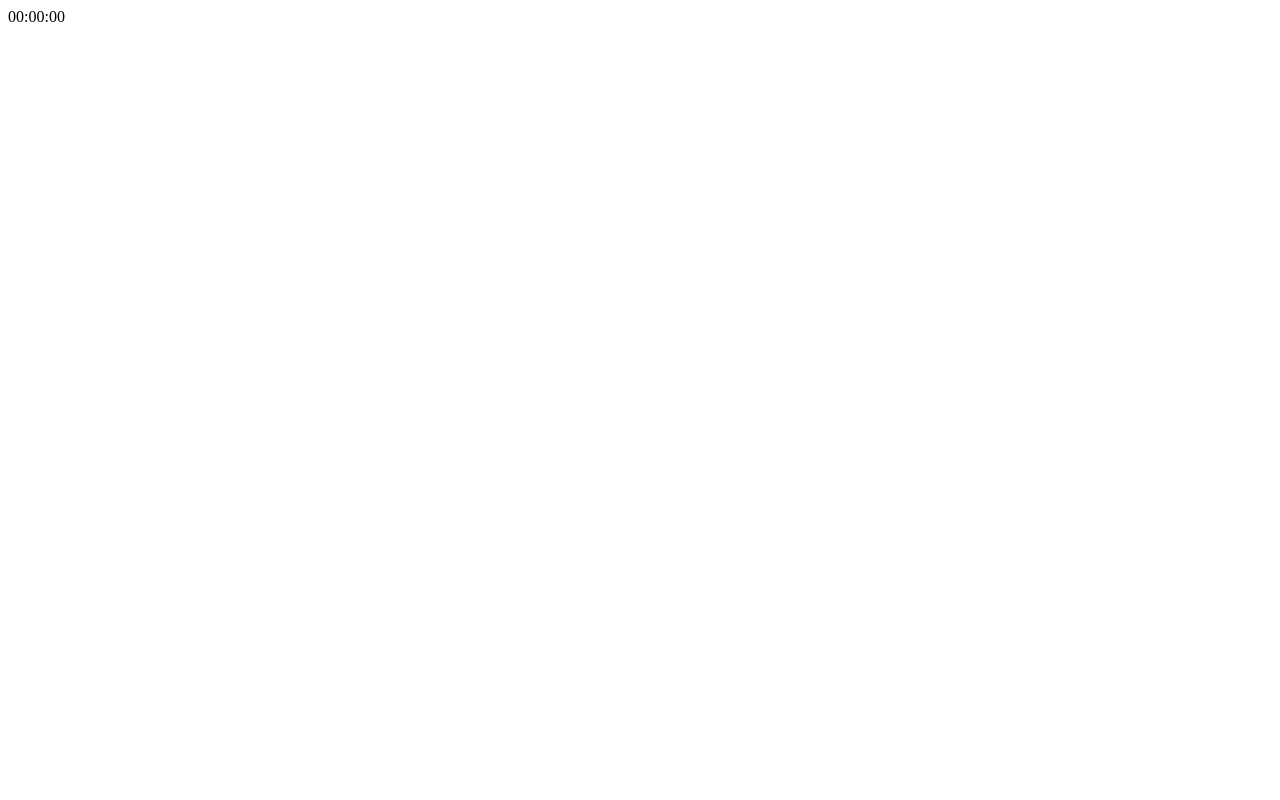
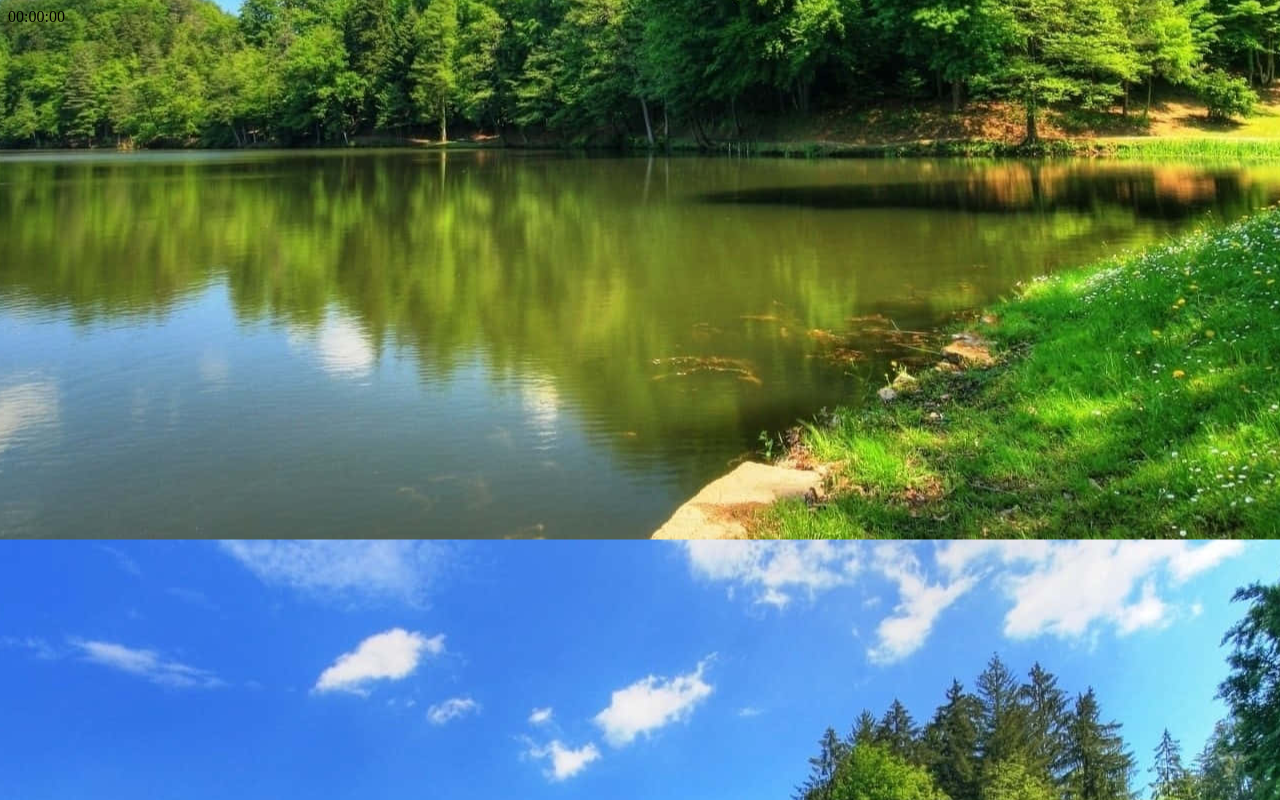
Before and after one commit to AhmadRabie1/Digital-Clock-App, a React (Vite) app in the folder my-react/: page / in a window 1280 px wide. Built offline with nearby package versions, Linux system fonts and the light colour scheme.

Commit message:
added the background image

```diff
--- a/my-react/src/index.css
+++ b/my-react/src/index.css
@@ -0,0 +1,4 @@
+body{
+    background-image: url(assets/environment-calming-riverbank-pkqt279pr2b9wbts.jpg);
+    background-position: center;
+}
```
